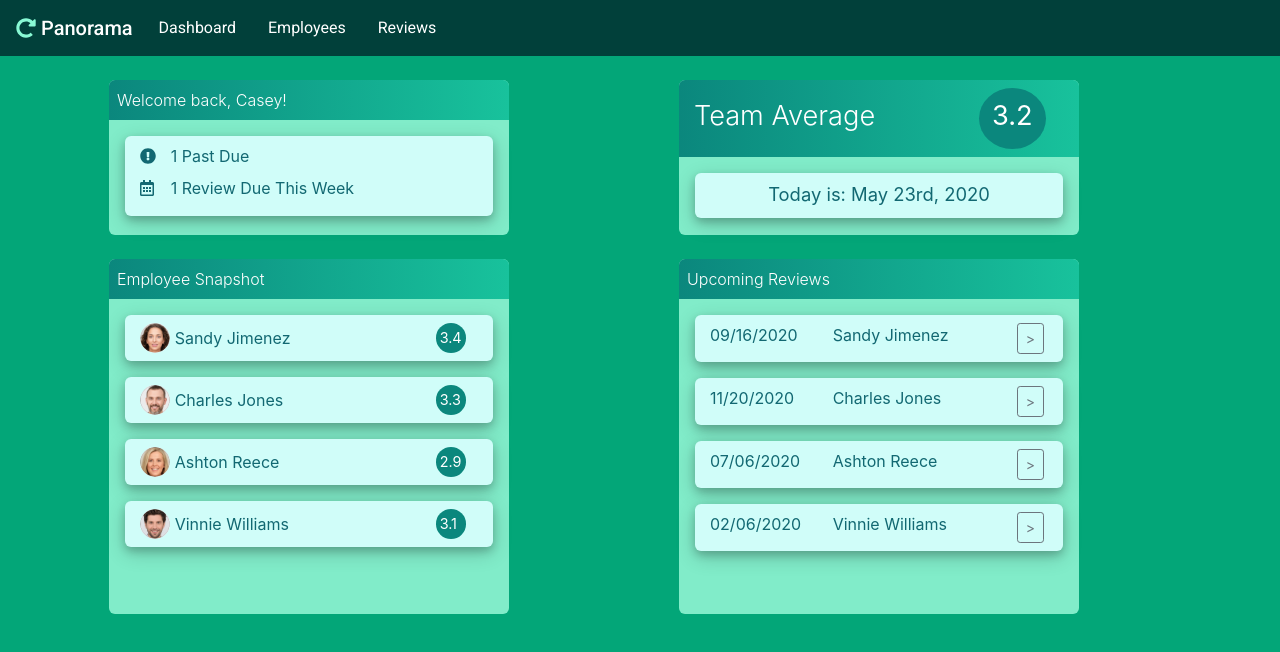
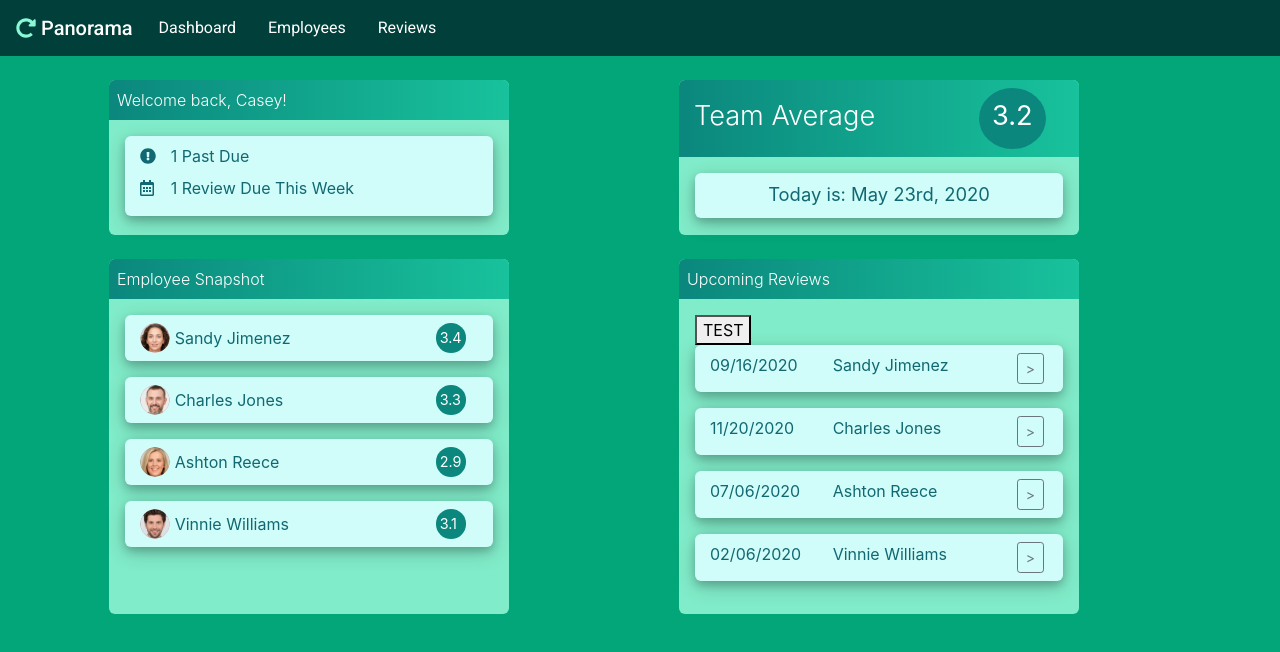
Before and after one commit to casey-cook/panorama-app, a React (Create React App) app: page /dashboard in a window 1280 px wide. Shown: the top 652 px of the page. Built offline with nearby package versions, Linux system fonts and the light colour scheme.

Commit message:
testing passing state function to child of child (Upcoming Reviews)

```diff
--- a/src/components/DashboardScreen/Dashboard/index.js
+++ b/src/components/DashboardScreen/Dashboard/index.js
@@ -23,7 +23,7 @@ class Dashboard extends Component {
               <EmpSnapshot employees={this.props.employees} />
             </div>
             <div className="col">
-              <UpcomingReviews incomplete={this.props.incomplete} employees={this.props.employees} />
+              <UpcomingReviews testFunction={this.props.testFunction} incomplete={this.props.incomplete} employees={this.props.employees} />
             </div>
           </div>
         </div>
--- a/src/components/DashboardScreen/UpcomingReviews/index.js
+++ b/src/components/DashboardScreen/UpcomingReviews/index.js
@@ -265,6 +265,7 @@ function UpcomingReviews(props) {
 				<p className='wHeading p-2 mb-0'>Upcoming Reviews</p>
 			</div>
 			<div className='m-3'>
+        <div><button onClick={props.testFunction}>TEST</button></div>
 				<div className='container'>
 					<RenderReviewList incomplete={props.incomplete} />
 				</div>
--- a/src/components/MainComponent/index.js
+++ b/src/components/MainComponent/index.js
@@ -21,7 +21,7 @@ class MainComponent extends Component {
         // this.setState(state) => ( state.employees.employeeId?.push(newReview) )
       },
       testFunction: function(){
-        console.log('Triggered Yo')
+        console.log('You Triggered Me Yo - Cool!')
       }
 		};
   }
@@ -65,7 +65,7 @@ class MainComponent extends Component {
                 <Route
                     exact
                     path='/dashboard'
-                    render={() => <Dashboard addReview={this.state.addReview.bind(this)} incomplete={incomplete} employees={this.state.employees} />}
+                    render={() => <Dashboard addReview={this.state.addReview.bind(this)} testFunction={this.state.testFunction.bind(this)}  incomplete={incomplete} employees={this.state.employees} />}
                   />
                   <Route
                     exact
```
